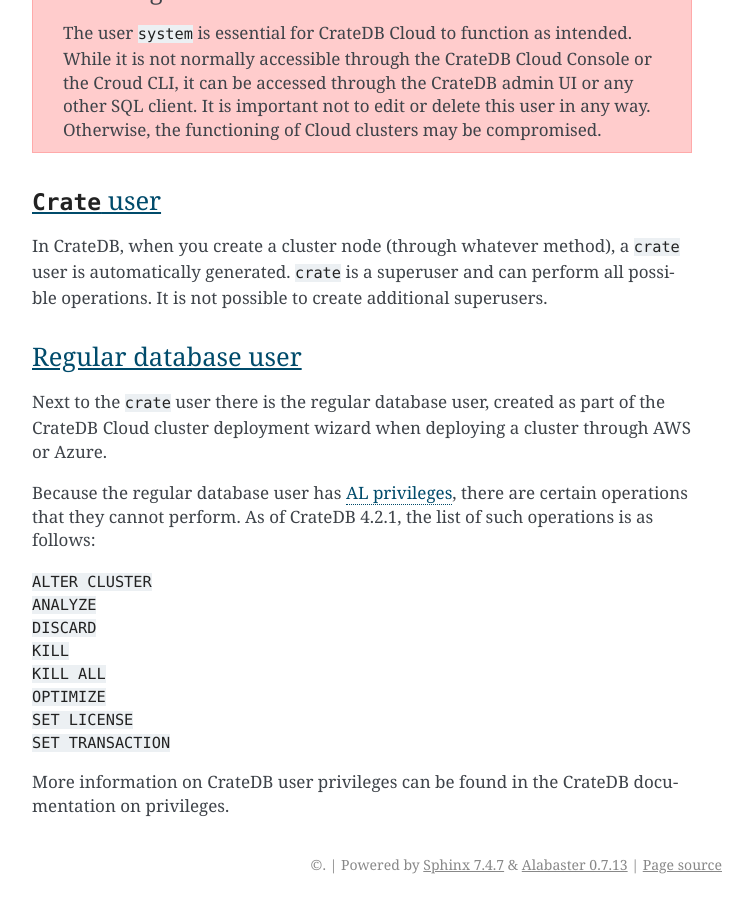
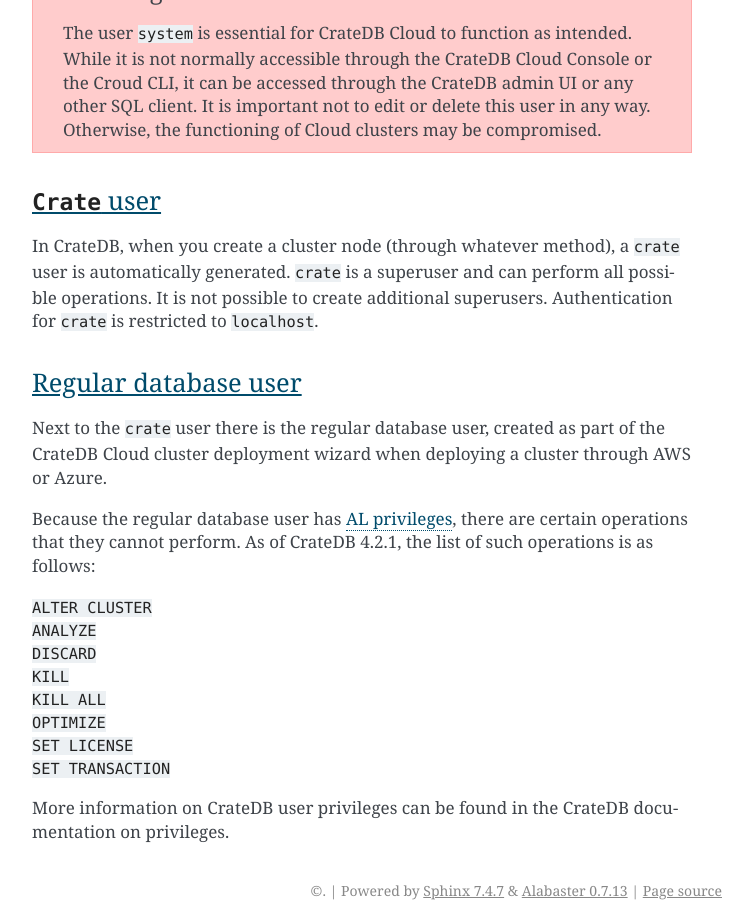
Before and after one commit to crate/cloud-reference, a Sphinx documentation site: the page built from docs/user-roles.rst, in a window 1280 px wide and 900 px high, scrolled down 1787 px. Shown: the whole window, without its empty margins (388-1141 px from the left). Built offline with Sphinx 7.4.7, drawn with Linux system fonts in a browser that asks for light colours.

Commit message:
Clarify authentication for `crate` user. (#56)
We want to be explicity about the restrictions for the authentication of the user `crate`. It does **not** allow authentication from the network. HBA configuration allows only access from `localhost`.

```diff
--- a/docs/user-roles.rst
+++ b/docs/user-roles.rst
@@ -103,6 +103,7 @@
 ``crate`` user is automatically generated. ``crate`` is a superuser and can
 perform all possible operations. It is not possible to create additional
 superusers.
+Authentication for ``crate`` is restricted to ``localhost``.
 
 
 .. _db-user:
```
